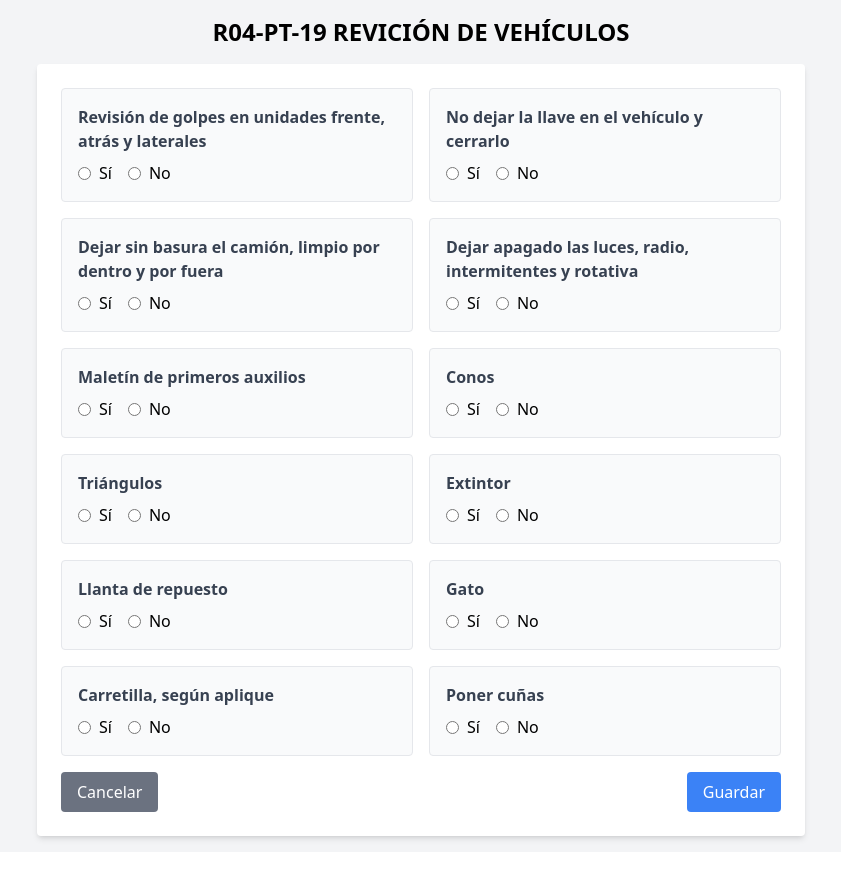
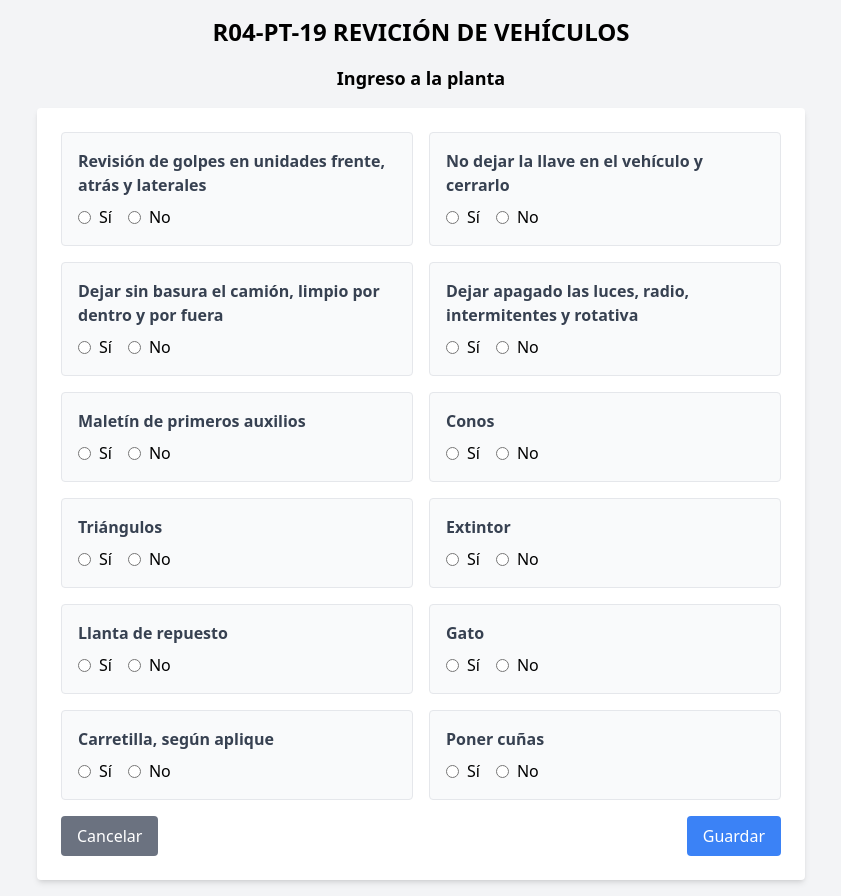
Before and after one commit to woodyjacques/Registro-Vehicular, a React (Vite) app: page /inspeccion in a window 1280 px wide. Shown: the whole page, without its empty margins (219-1060 px from the left). Before the commit the page ends 852 px from the top, so only its background shows below. Built offline with nearby package versions, Linux system fonts and the light colour scheme.

Commit message:
Cambios 2

```diff
--- a/src/views/Inspeccion.tsx
+++ b/src/views/Inspeccion.tsx
@@ -124,6 +124,7 @@
   return (
     <div className="flex flex-col items-center justify-center min-h-screen bg-gray-100 p-4">
       <h1 className="text-2xl font-bold mb-4 text-center">R04-PT-19 REVICIÓN DE VEHÍCULOS</h1>
+      <p className="text-center text-lg font-semibold mb-4">Ingreso a la planta</p>
       <form onSubmit={handleSubmit} className="w-full max-w-3xl bg-white p-6 rounded shadow-md">
         <div className="grid grid-cols-1 md:grid-cols-2 gap-4">
           {formData.revisiones.map((item, index) => (
```
